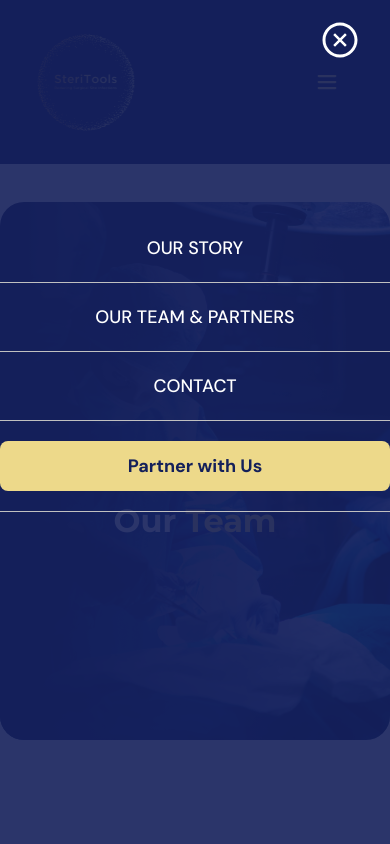
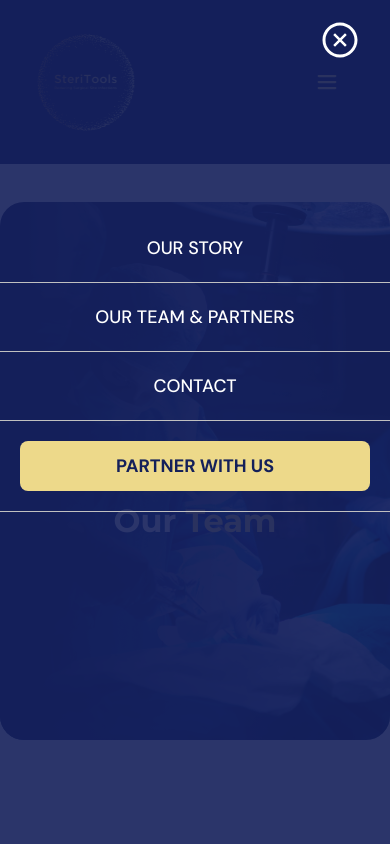
Before and after one commit to projectlead-innovativemojo/Steri-Tools, a Next.js app: page /our-team in a window 390 px wide. Both pictures are taken after a click on the button "Open main menu". Shown: the top 844 px of the page. Built offline with nearby package versions, Linux system fonts and the light colour scheme.

Commit message:
( navbar) updated mobile menu buton text styling

```diff
--- a/src/components/Navbar/index.tsx
+++ b/src/components/Navbar/index.tsx
@@ -149,8 +149,8 @@ const Navbar = () => {
                       </a>
                       <hr className="h-px my- bg-[#C0C0C0] border-0 dark:bg-[#C0C0C0]"></hr>
 
-                      <a href="/our-partners">
-                        <Button className="p-[15px] w-full my-5 mx-auto h-[50px]">
+                      <a href="/our-partners" className="px-5">
+                        <Button className="p-[15px] w-full my-5 mx-auto h-[50px] uppercase">
                           Partner with Us
                         </Button>
                       </a>
```
